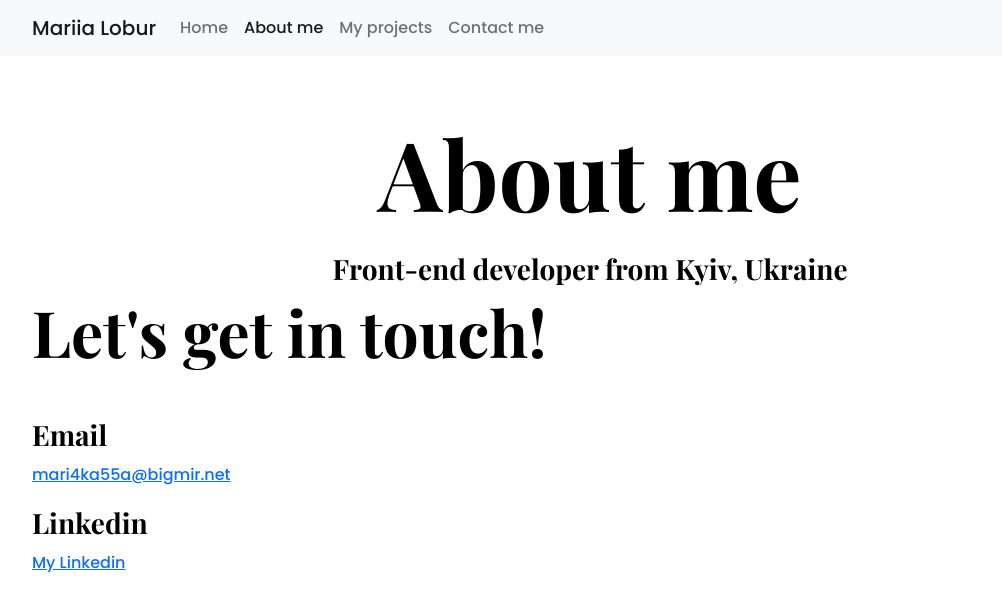
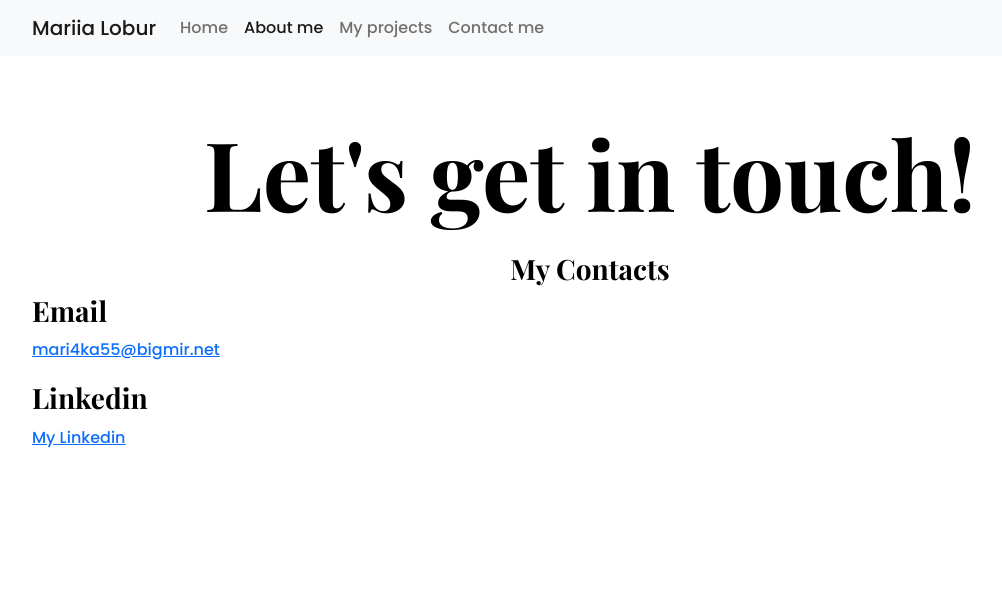
Before and after one commit to mari4ka55/GitProject, a plain HTML site: page contact.html in a window 1280 px wide. Shown: the whole page, without its empty margins (50-1052 px from the left). Drawn offline with nearby package versions, Linux system fonts and the light colour scheme.

Commit message:
Update contact.html

```diff
--- a/contact.html
+++ b/contact.html
@@ -26,10 +26,10 @@
       crossorigin="anonymous"
     ></script>
     <link rel="stylesheet" href="styles.css" />
-    <title>About me - Mariia Lobur</title>
+    <title>Contact - Mariia Lobur</title>
     <meta
       name="description"
-      content="About Mariia Lobur, a front-end developer based in Europe"
+      content="Contact Mariia Lobur, a front-end developer based in Europe"
     />
   </head>
   <body>
@@ -65,14 +65,13 @@
         </div>
       </div>
     </nav>
-    <h1 class="text-center">About me</h1>
-    <h3 class="text-center">Front-end developer from Kyiv, Ukraine</h3>
+    <h1 class="text-center">Let's get in touch!</h1>
+    <h3 class="text-center">My Contacts</h3>
     <div class="content-container container">
       <div class="content">
-        <h2 class="mb-5">Let's get in touch!</h2>
         <h3>Email</h3>
         <p>
-          <a href="mailto:mari4ka55a@bigmir.net"> mari4ka55a@bigmir.net </a>
+          <a href="mailto:mari4ka55a@bigmir.net"> mari4ka55@bigmir.net </a>
         </p>
         <h3>Linkedin</h3>
         <p>
```
